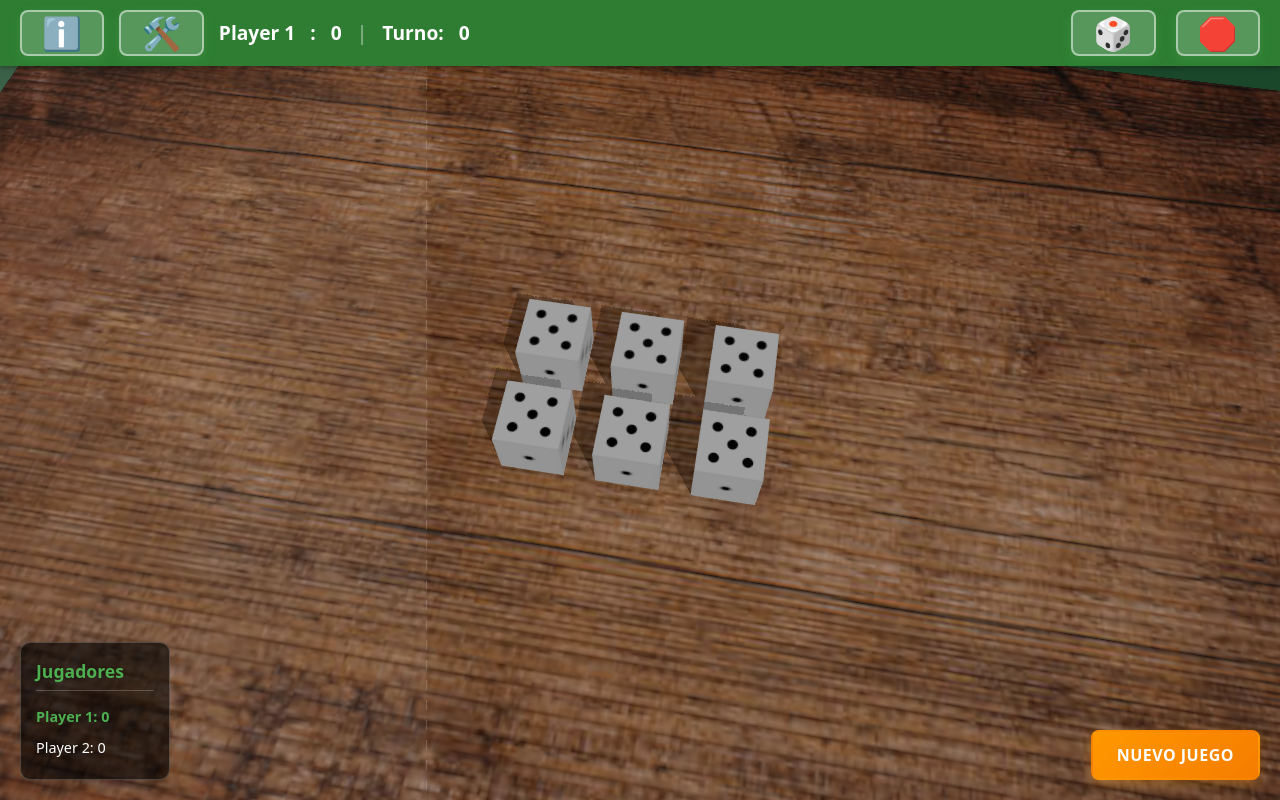
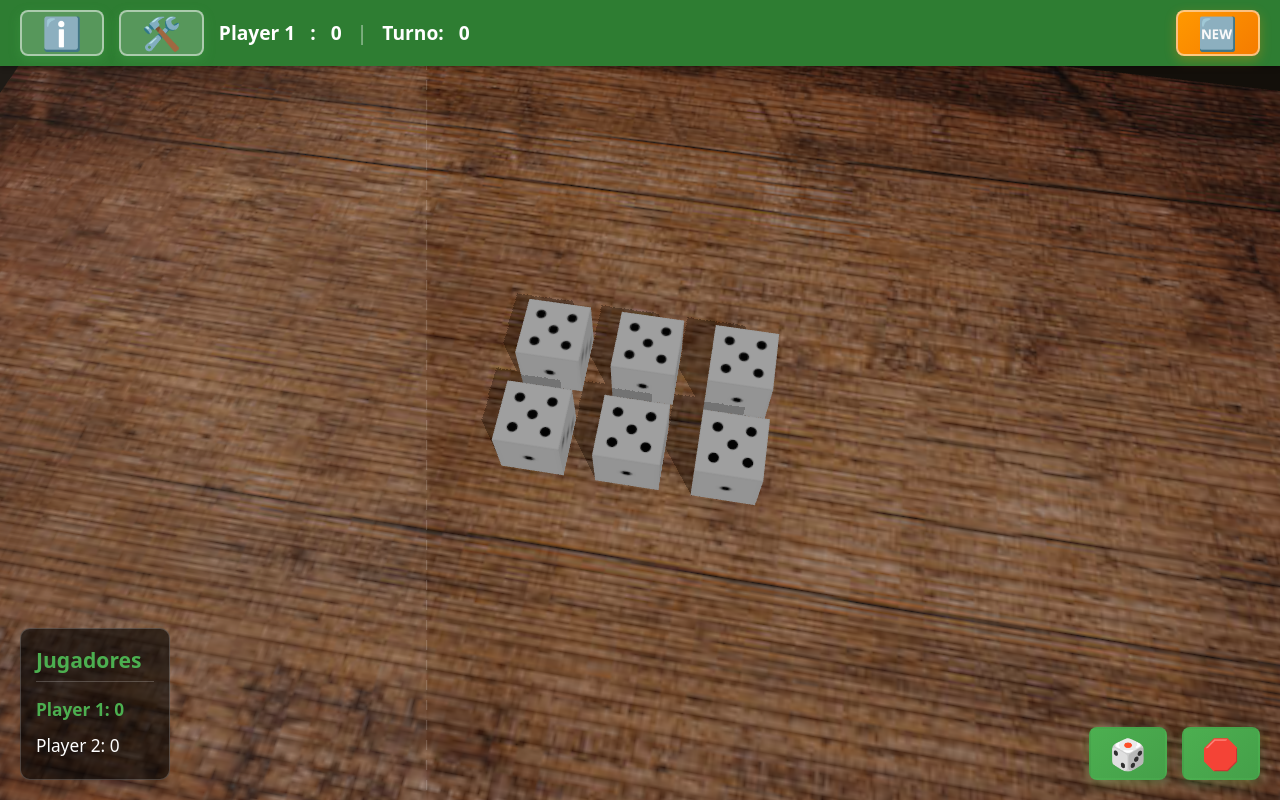
Before and after one commit to joecarl/farkle, a website built with Vite: page index.html in a window 1280 px wide. Built offline with nearby package versions, Linux system fonts and the light colour scheme.

Commit message:
feat: improve game UI

```diff
--- a/src/farkle.ts
+++ b/src/farkle.ts
@@ -670,6 +670,8 @@ export class FarkleGame {
 	}
 
 	private draw() {
+		this.ctx.clearRect(0, 0, this.canvas.width, this.canvas.height);
+
 		// Update dice state
 		this.dice.forEach((die) => {
 			this.drawDie(die);
--- a/src/main.ts
+++ b/src/main.ts
@@ -14,8 +14,7 @@ document.querySelector<HTMLDivElement>('#app')!.innerHTML = `
 				</div>
 			</div>
 			<div class="top-controls">
-				<button id="rollBtn" type="button" title="Tirar Dados">🎲</button>
-				<button id="bankBtn" type="button" disabled title="Terminar turno">🛑</button>
+				<button id="newGameBtn" type="button" title="Nuevo Juego">🆕</button>
 			</div>
 		</div>
 
@@ -114,7 +113,8 @@ document.querySelector<HTMLDivElement>('#app')!.innerHTML = `
 				</div>
 			</div>
 			<div class="controls">
-				<button id="newGameBtn" type="button">Nuevo Juego</button>
+				<button id="rollBtn" type="button" title="Tirar Dados">🎲</button>
+				<button id="bankBtn" type="button" disabled title="Terminar turno">🛑</button>
 			</div>
 		</div>
 	</div>
--- a/src/style.css
+++ b/src/style.css
@@ -16,7 +16,6 @@ body {
   place-items: center;
   min-width: 320px;
   min-height: 100vh;
-  background: linear-gradient(135deg, #1a472a 0%, #0d3318 100%);
 }
 
 h3 {
@@ -45,7 +44,7 @@ h3 {
   border: none;
   border-radius: 0;
   box-shadow: none;
-  background: #1a472a;
+  background: #130f0a;
   width: 100%;
   height: 100%;
   display: block;
@@ -71,7 +70,9 @@ h3 {
 }
 
 .controls button {
-  pointer-events: auto; /* Re-enable clicks on buttons */
+  pointer-events: auto;
+  font-size: 30px;
+  padding: 4px 18px;
 }
 
 button {
@@ -307,6 +308,7 @@ button:disabled {
   color: white;
   text-align: left;
   min-width: 150px;
+  font-size: clamp(12px, 1.5vw, 24px);
   pointer-events: none; /* Allow clicks to pass through to canvas */
 }
 
```
